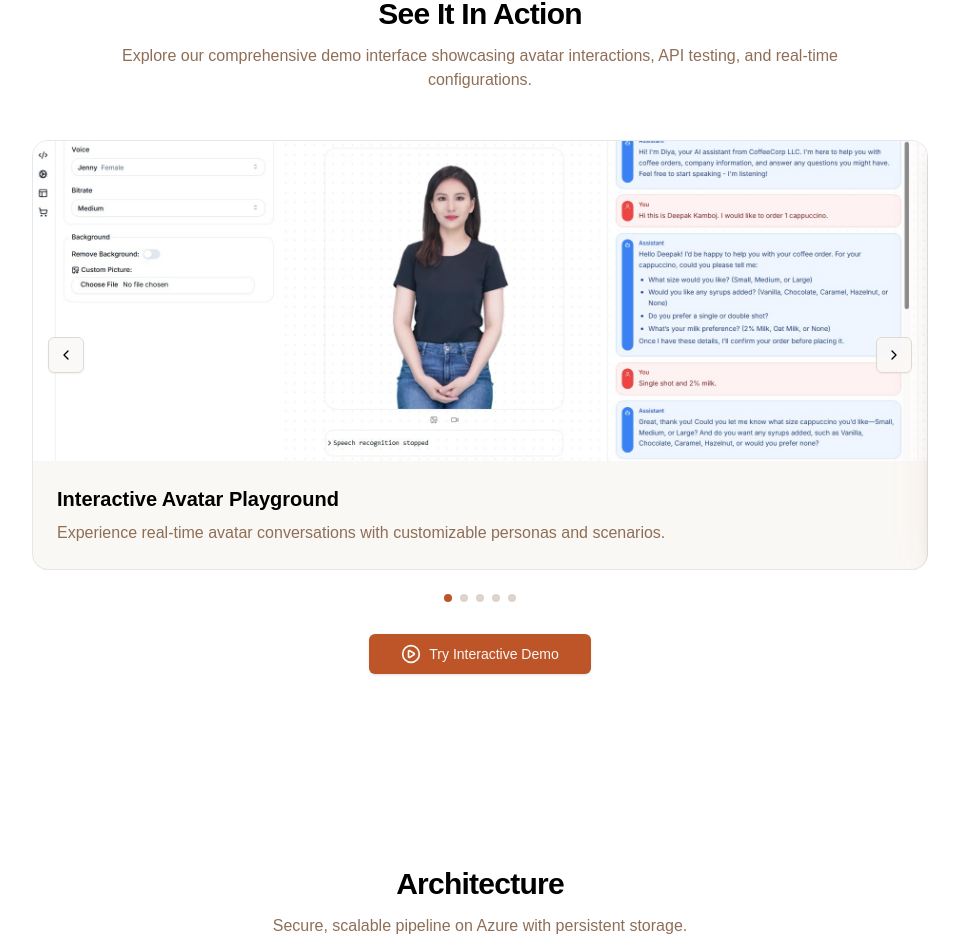
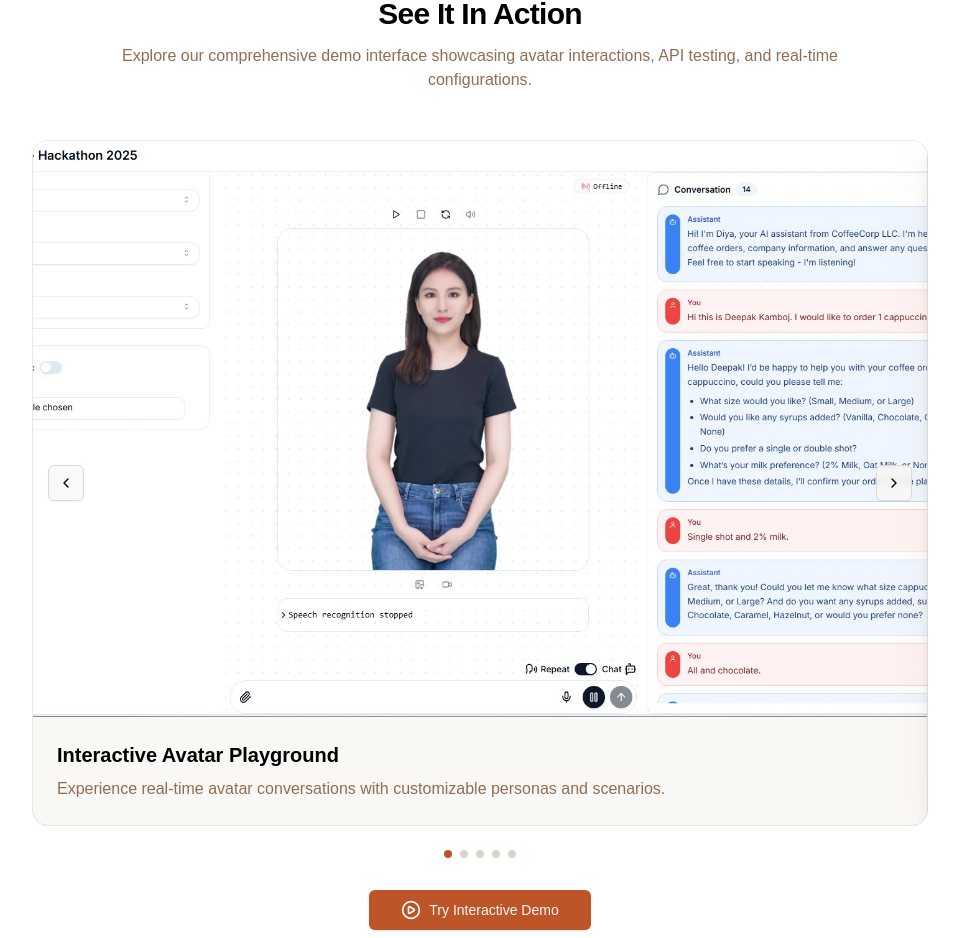
Before and after one commit to deepakkamboj/avatar-demo-website, a Next.js app: page / in a window 1280 px wide. Shown: the part 3351-4289 px from the top of the page, without its empty margins (160-1119 px from the left). Built offline with nearby package versions, Linux system fonts and the light colour scheme.

Commit message:
Update Image dimensions and classes in page.tsx

```diff
--- a/src/app/page.tsx
+++ b/src/app/page.tsx
@@ -111,9 +111,9 @@ function DemoCarousel({ onDemoClick }: DemoCarouselProps) {
                     <Image
                       src={slide.image}
                       alt={slide.title}
-                      width={800}
-                      height={500}
-                      className="w-full h-64 md:h-80 object-cover"
+                      width={1200}
+                      height={800}
+                      className="w-full h-96 md:h-[32rem] lg:h-[36rem] object-cover"
                     />
                     <div className="p-6">
                       <h3 className="text-xl font-semibold mb-2">
```
